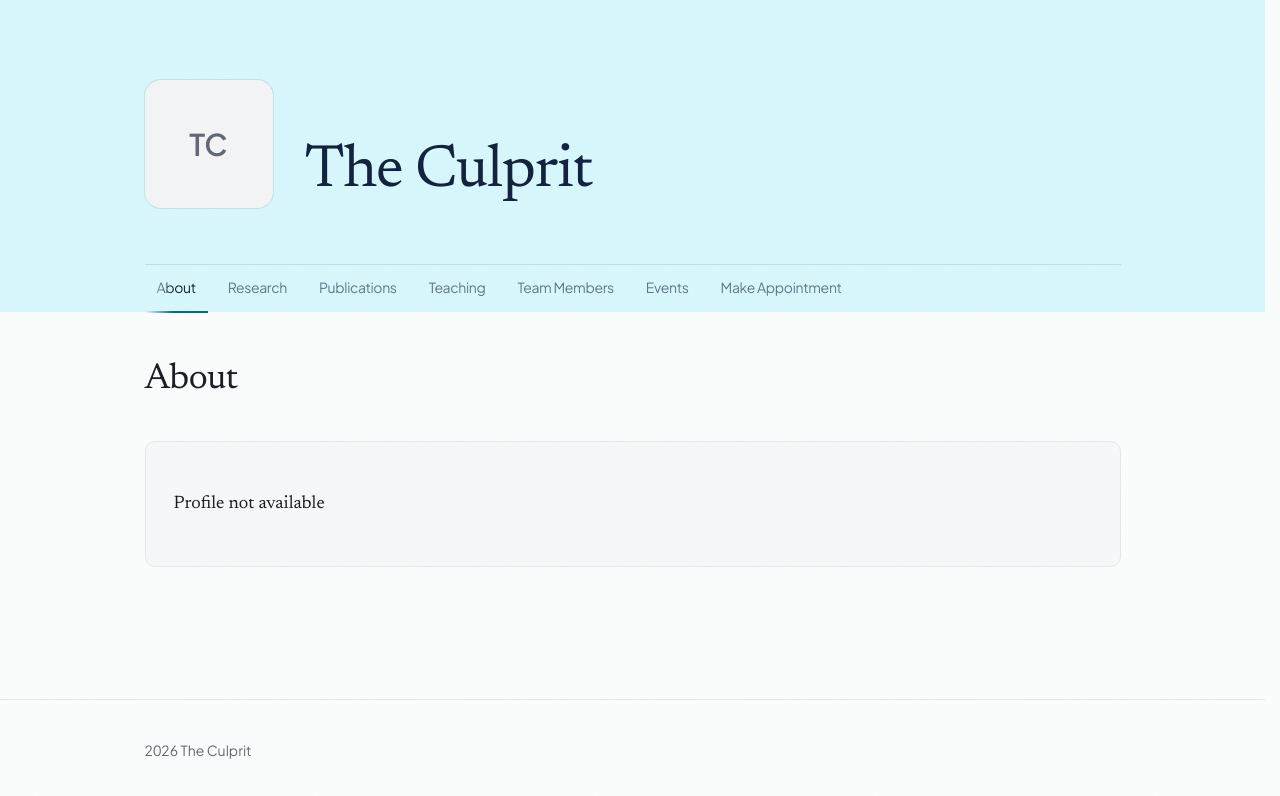
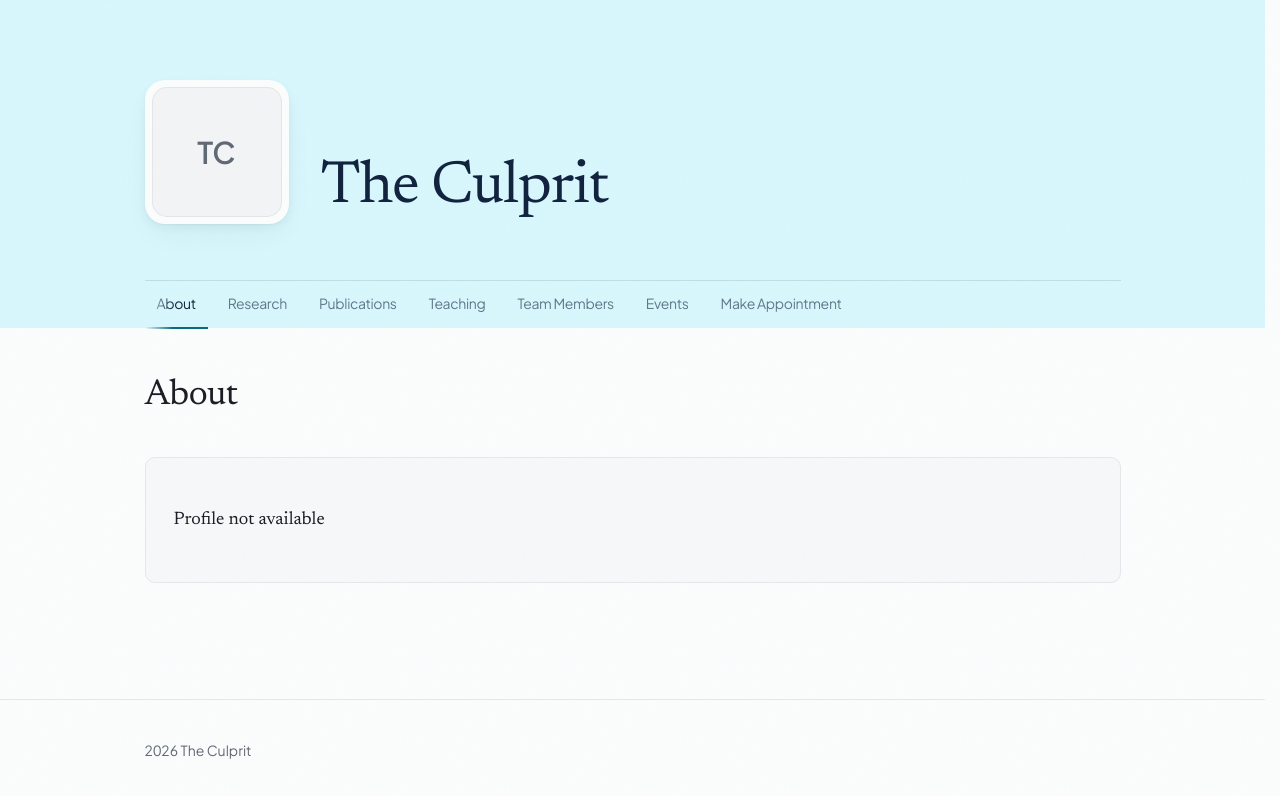
Before and after one commit to Wyco68/CulpritWeb, a Next.js app: page / in a window 1280 px wide. Shown: the top 796 px of the page. Built offline with nearby package versions, Linux system fonts and the light colour scheme; no server answers; the database is empty.

Commit message:
feat: mount the masthead portrait on a card

```diff
--- a/src/app/(public)/_components/site-header.tsx
+++ b/src/app/(public)/_components/site-header.tsx
@@ -30,13 +30,17 @@ export async function SiteHeader({ profile }: { profile: Profile | null }) {
             href="/"
             className="group inline-flex flex-col gap-6 rounded-[16px] focus-visible:outline focus-visible:outline-2 focus-visible:outline-offset-4 focus-visible:outline-accent-on-band sm:flex-row sm:items-end sm:gap-8"
           >
+            {/* Mounted-print portrait: the photo sits on a small white card (padding + a raised
+                shadow) rather than bare on the band, like a print mounted on stock. */}
+            <div className="rounded-[20px] bg-background p-2 shadow-raised transition-[translate] duration-700 ease-[var(--ease-out-expo)] group-hover:-translate-y-0.5">
               <Avatar
                 src={profile?.photoUrl}
                 alt={`Portrait of ${fullName}`}
                 fallback={initials || '?'}
                 size="lg"
-              className="transition-[translate] duration-700 ease-[var(--ease-out-expo)] group-hover:-translate-y-0.5"
+                className="!rounded-[14px]"
               />
+            </div>
             <div className="pb-1">
               {/* The name is set in the text serif at display size with negative tracking — the
                   single largest typographic gesture on the site, and the thing a visitor came to
```
Lines whose indentation alone changed are shown as unchanged.
